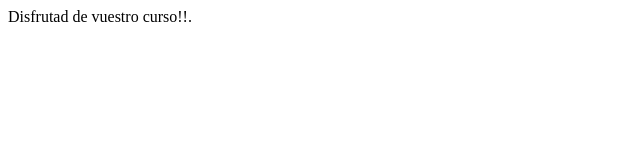
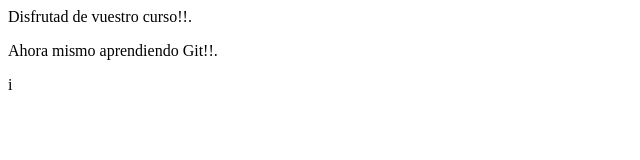
Before and after one commit to rafacastill0/uax-devops-01, a plain HTML site: page devopscoure.html in a window 1280 px wide. Shown: the whole page, without its empty margins (0-640 px from the left). Drawn offline with Linux system fonts and the light colour scheme.

Commit message:
UPDATE: added new paragraph

```diff
--- a/devopscoure.html
+++ b/devopscoure.html
@@ -4,5 +4,6 @@
     </head>
     <body>
         <p>Disfrutad de vuestro curso!!.</p>
+        <p>Ahora mismo aprendiendo Git!!.</p>    i
     </body>
 </html>
```
